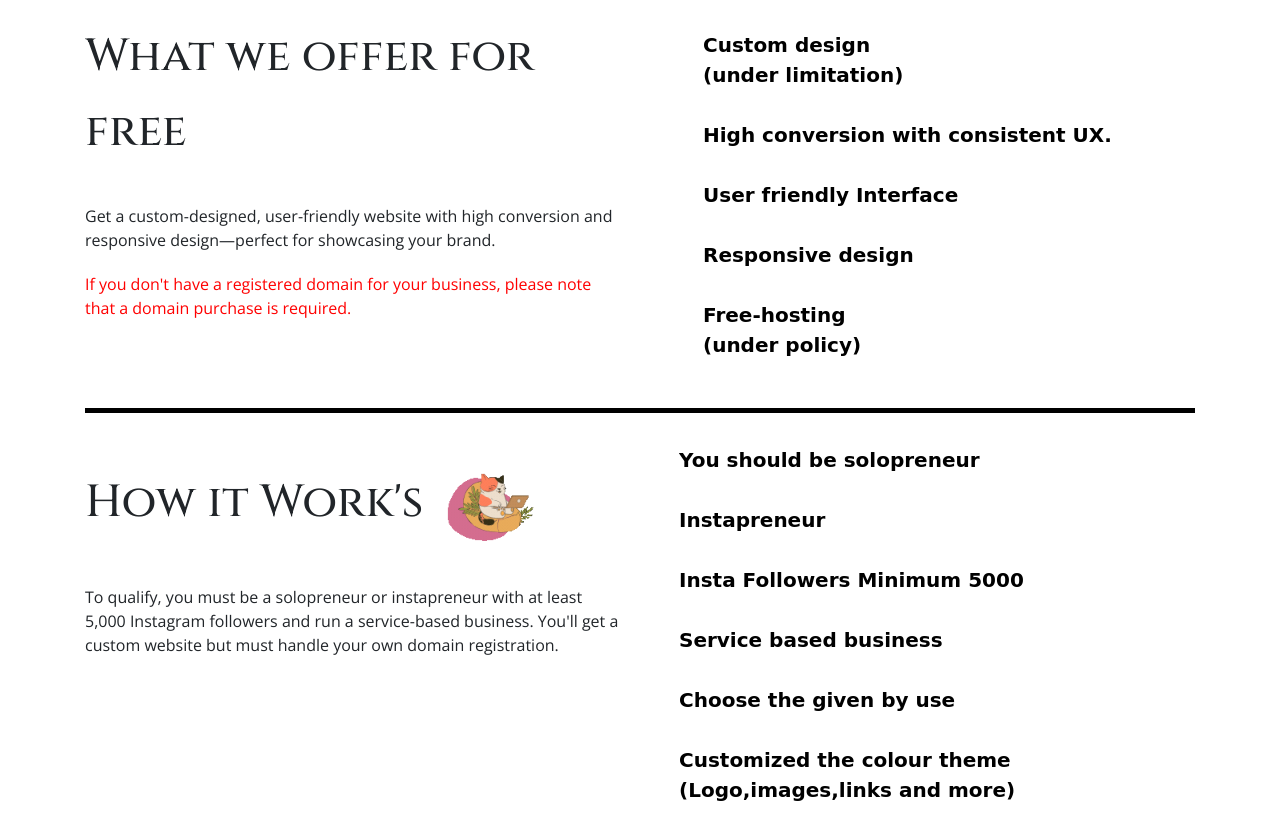
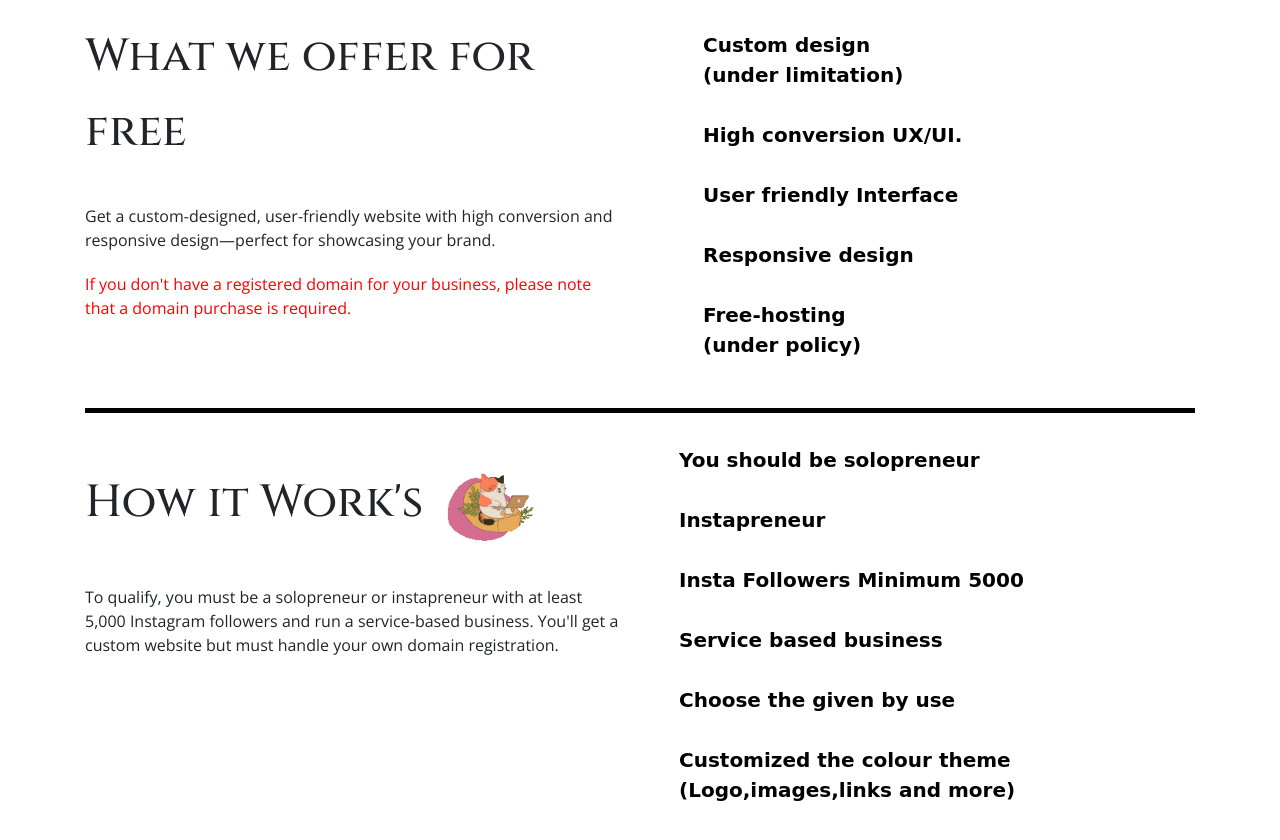
Before and after one commit to MohammedSaif05/campaign-dollarsdash, a plain HTML site: page index.html in a window 1280 px wide. Shown: the part 1261-2101 px from the top of the page. Drawn offline with nearby package versions, Linux system fonts and the light colour scheme; some packages are replaced by stand-ins of ours; files that its build step writes are made by us from their sources; a script that the page names is missing.

Commit message:
Update index.html

```diff
--- a/index.html
+++ b/index.html
@@ -380,7 +380,7 @@ ul{
               <li>Custom design</li>
               <li>(under limitation)</li>
               <br>
-              <li>High conversion with consistent UX.</li>
+              <li>High conversion UX/UI.</li>
               <br>
               <li>User friendly Interface</li>
               <br>
```
